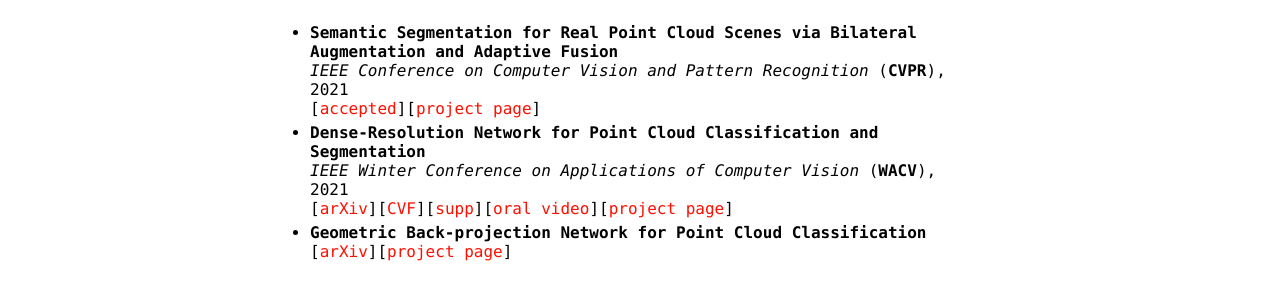
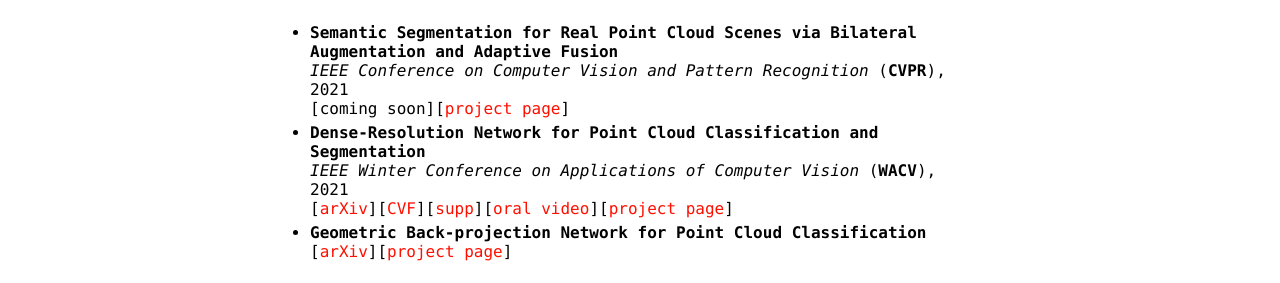
Before and after one commit to ShiQiu0419/ShiQiu0419.github.io, a Jekyll site: the page built from index.md, in a window 1280 px wide. Shown: the part 898-1181 px from the top of the page. Built offline with Jekyll 4.4.1, drawn with Linux system fonts in a browser that asks for light colours; our own code applies the rules of GitHub Pages for plain Markdown files.

Commit message:
Update index.md

```diff
--- a/index.md
+++ b/index.md
@@ -35,7 +35,7 @@
 ## Publications
 * **Semantic Segmentation for Real Point Cloud Scenes via Bilateral Augmentation and Adaptive Fusion**
 *IEEE Conference on Computer Vision and Pattern Recognition* (**CVPR**), 2021
-[[accepted](https://shiqiu0419.github.io/)][[project page](https://github.com/ShiQiu0419/BAAF-Net)]
+[coming soon][[project page](https://github.com/ShiQiu0419/BAAF-Net)]
 * **Dense-Resolution Network for Point Cloud Classification and Segmentation**
 *IEEE Winter Conference on Applications of Computer Vision* (**WACV**), 2021
 [[arXiv](https://arxiv.org/abs/2005.06734)][[CVF](https://openaccess.thecvf.com/content/WACV2021/papers/Qiu_Dense-Resolution_Network_for_Point_Cloud_Classification_and_Segmentation_WACV_2021_paper.pdf)][[supp](https://openaccess.thecvf.com/content/WACV2021/supplemental/Qiu_Dense-Resolution_Network_for_WACV_2021_supplemental.pdf)][[oral video](https://youtu.be/TnbksHzaJzw)][[project page](https://github.com/ShiQiu0419/DRNet)]
```
